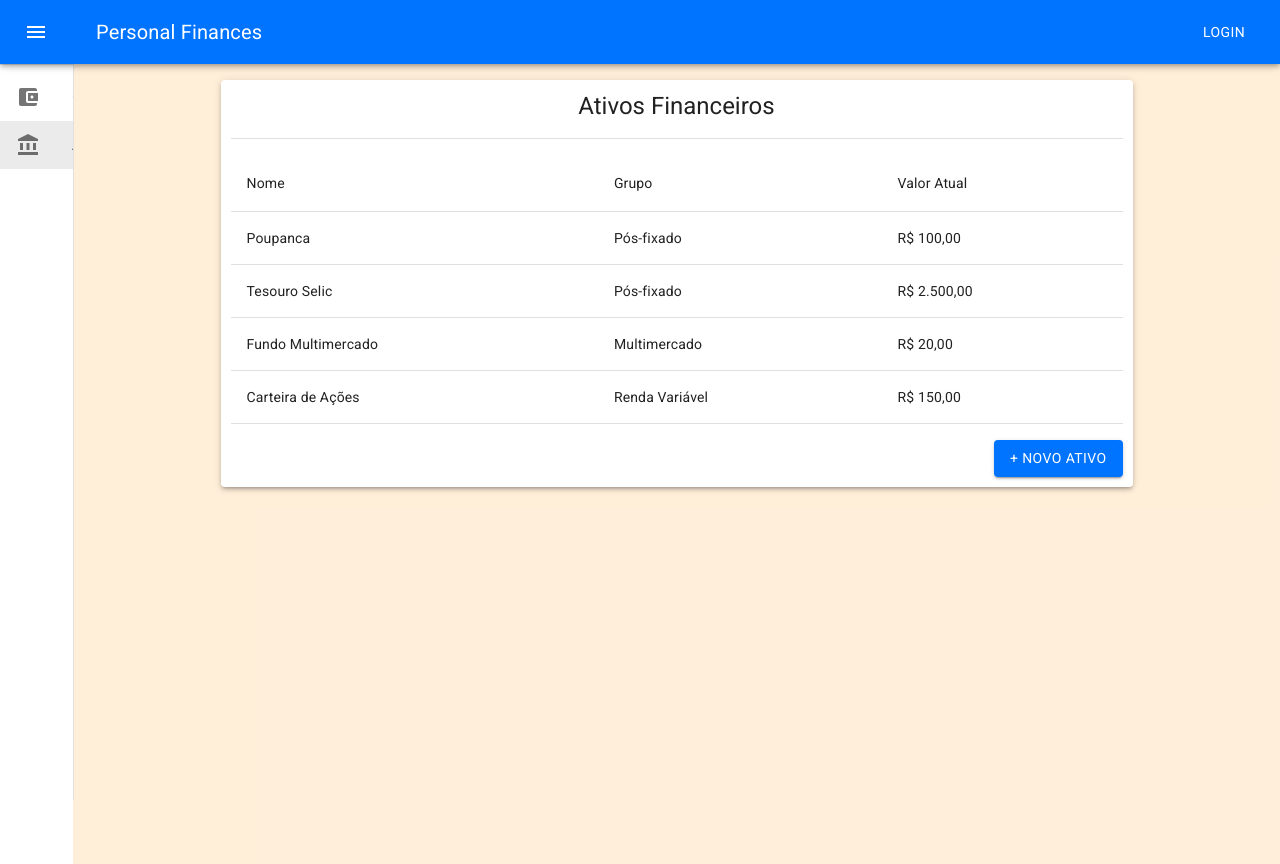
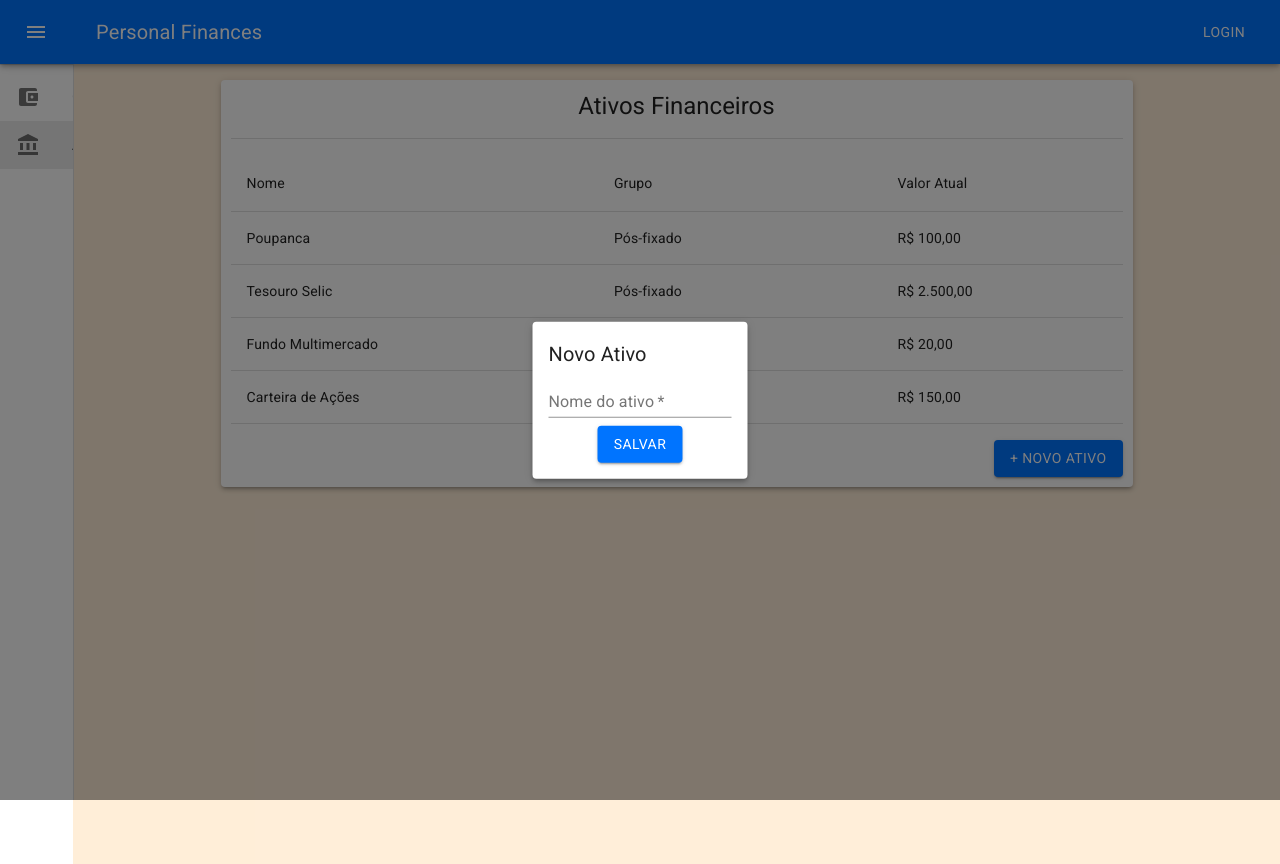
Before and after one commit to taciogt/personal-finances, a React (Create React App) app in the folder frontend/personal-finance/: page / in a window 1280 px wide. Both pictures are taken after a click on the button "+ NOVO ATIVO". Built offline with nearby package versions, Linux system fonts and the light colour scheme.

Commit message:
#31 creates modal component

```diff
--- /dev/null
+++ b/frontend/personal-finance/src/components/CreateAsset.tsx
@@ -0,0 +1,57 @@
+import Button from '@material-ui/core/Button'
+import React, {FC, useState} from 'react'
+import {Box, Card, Container, Modal, Paper, TextField, Typography} from '@material-ui/core'
+import {styled} from '@material-ui/core/styles'
+
+const StyledModal = styled(Modal)(({theme}) => ({
+  top: '50%',
+  left: '50%',
+  transform: 'translate(-50%, -50%)',
+  position: 'absolute',
+  // width: 600,
+  // height: 600,
+  backgroundColor: theme.palette.background.paper,
+  border: '2px solid #000',
+  boxShadow: theme.shadows[5],
+  // padding: theme.spacing(2, 4, 3),
+}))
+
+const StyledCard = styled(Paper)(({theme}) => ({
+  top: '50%',
+  left: '50%',
+  transform: 'translate(-50%, -50%)',
+  position: 'absolute',
+  // width: 600,
+  // height: 600,
+  // backgroundColor: theme.palette.background.paper,
+  // border: '2px solid #000',
+  // boxShadow: theme.shadows[5],
+  padding: theme.spacing(2),
+  // alignContent: 'center'
+}))
+
+
+export const CreateAsset: FC = () => {
+  const [open, setOpen] = useState(false)
+
+  return <>
+    <Button color='primary' variant='contained' onClick={() => setOpen(true)}>
+      <Typography variant='button'>+ Novo Ativo</Typography>
+    </Button>
+    <Modal aria-labelledby="simple-modal-title" aria-describedby="simple-modal-description"
+      open={open}
+      onClose={() => setOpen(false)}>
+      <StyledCard elevation={4}>
+        <Typography variant='h6'>Novo Ativo</Typography>
+        <form>
+          <TextField required label='Nome do ativo'/>
+        </form>
+        <Box marginTop={1} display='flex' flexDirection='column' alignItems='center'>
+          <Button color='primary' variant='contained' >
+            <Typography variant='button'>Salvar</Typography>
+          </Button>
+        </Box>
+      </StyledCard>
+    </Modal>
+  </>
+}
--- a/frontend/personal-finance/src/pages/AssetsList.tsx
+++ b/frontend/personal-finance/src/pages/AssetsList.tsx
@@ -14,7 +14,7 @@ import {
 import {PageContainer} from '../components/Surfaces'
 import {makeStyles, styled} from '@material-ui/core/styles'
 import {centsToBRL} from '../domain/Budget'
-import Button from '@material-ui/core/Button'
+import {CreateAsset} from '../components/CreateAsset'
 
 const useStyles = makeStyles({
   table: {
@@ -89,7 +89,7 @@ export const AssetsList: FC = () => {
           </Table>
         </TableContainer>
         <Box marginTop={2} flexDirection='row-reverse' width='100%' display='flex'>
-          <Button color='primary' variant='contained'>+ Novo Ativo</Button>
+          <CreateAsset/>
         </Box>
       </PageContainer>
     </Container>
```
